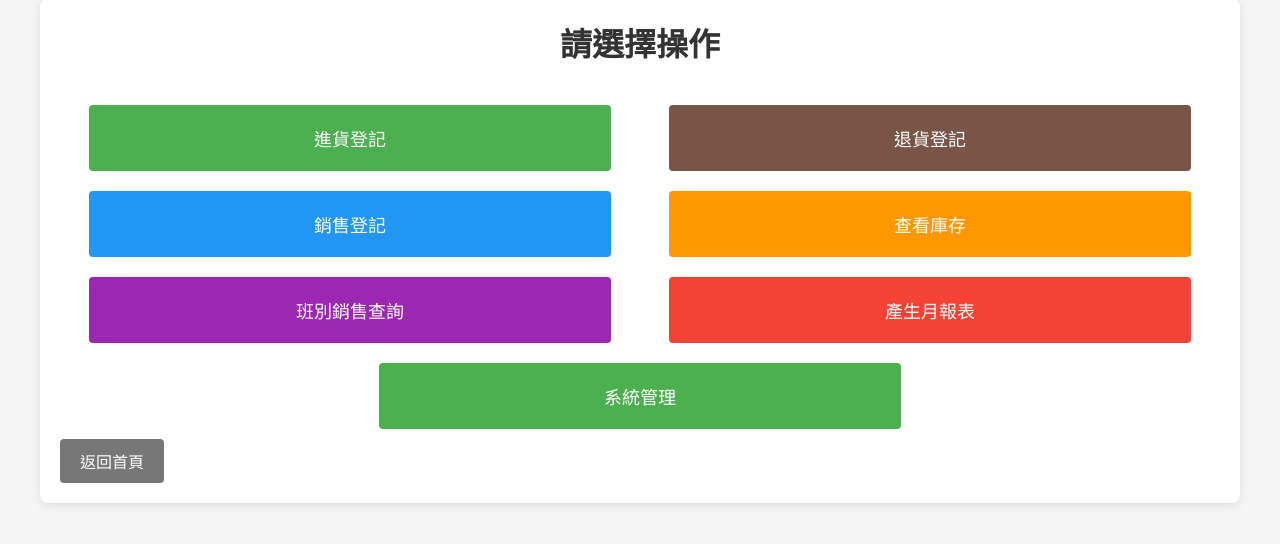
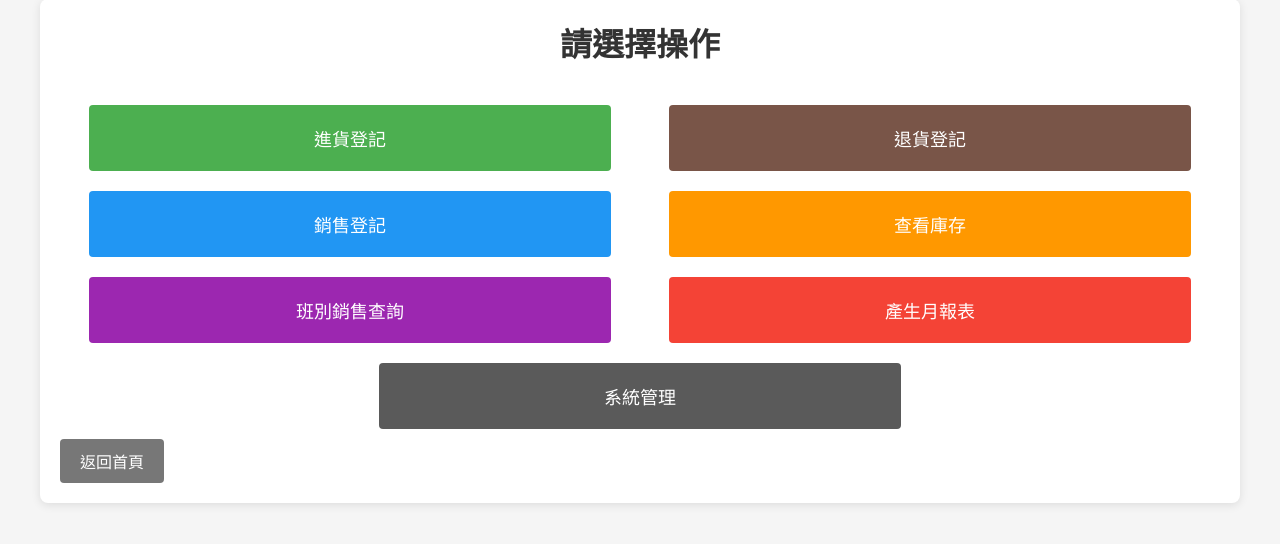
Before and after one commit to SamLiaoP/gas_station_pos, a Flask app: template templates/select_operation.html in a window 1280 px wide. Shown: the part 21-565 px from the top of the page. Run offline with Flask 3, Linux system fonts and the light colour scheme; the template is opened without the code that fills it, so the values that code supplies are empty; the visitor is signed in with stand-in values (Sample User, id 1).

Commit message:
改顏色

```diff
--- a/templates/select_operation.html
+++ b/templates/select_operation.html
@@ -48,6 +48,13 @@
         .report-button:hover {
             background-color: #d32f2f !important; /* 深紅色 */
         }
+
+        .admin-button {
+            background-color: #5A5A5A !important; /* 中灰色 */
+        }
+        .admin-button:hover {
+            background-color: #404040 !important; /* 深灰色 */
+        }
     </style>
 </head>
 <body>
```
